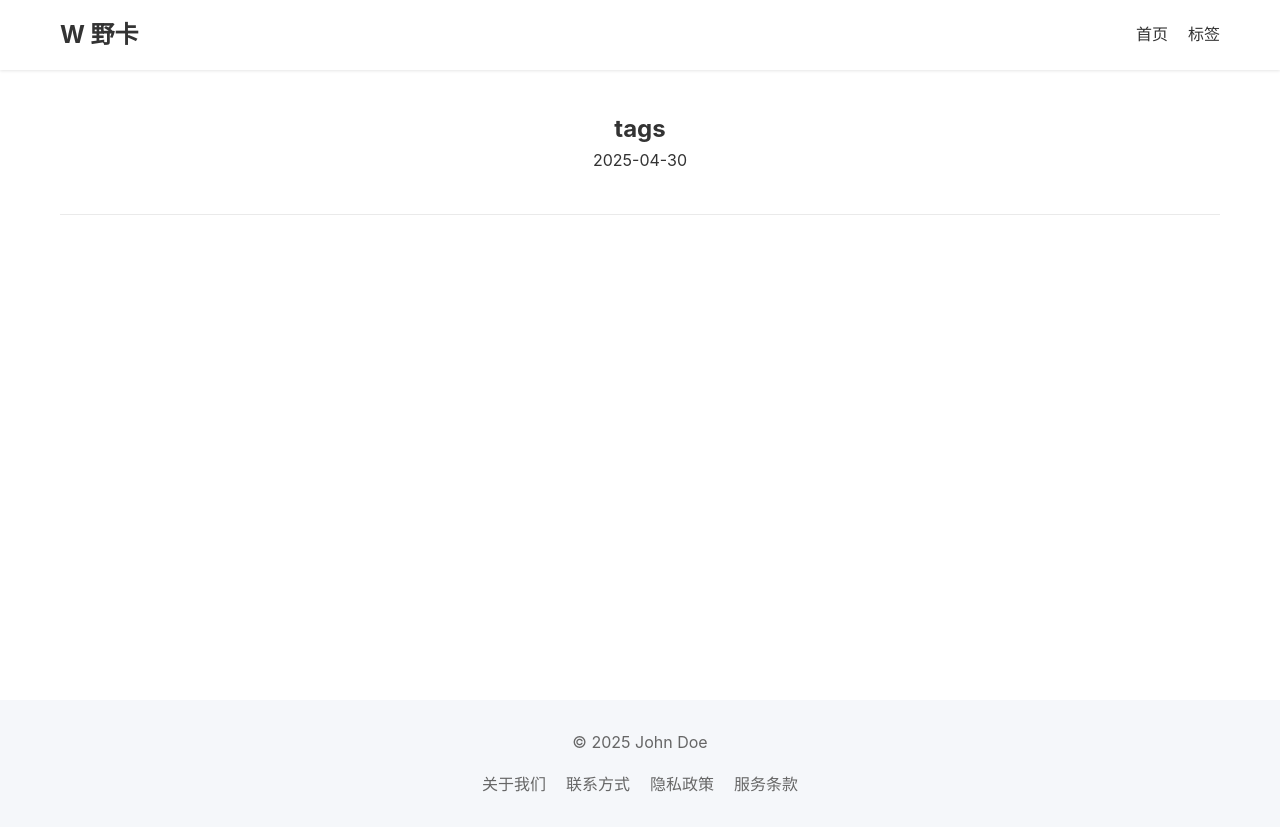
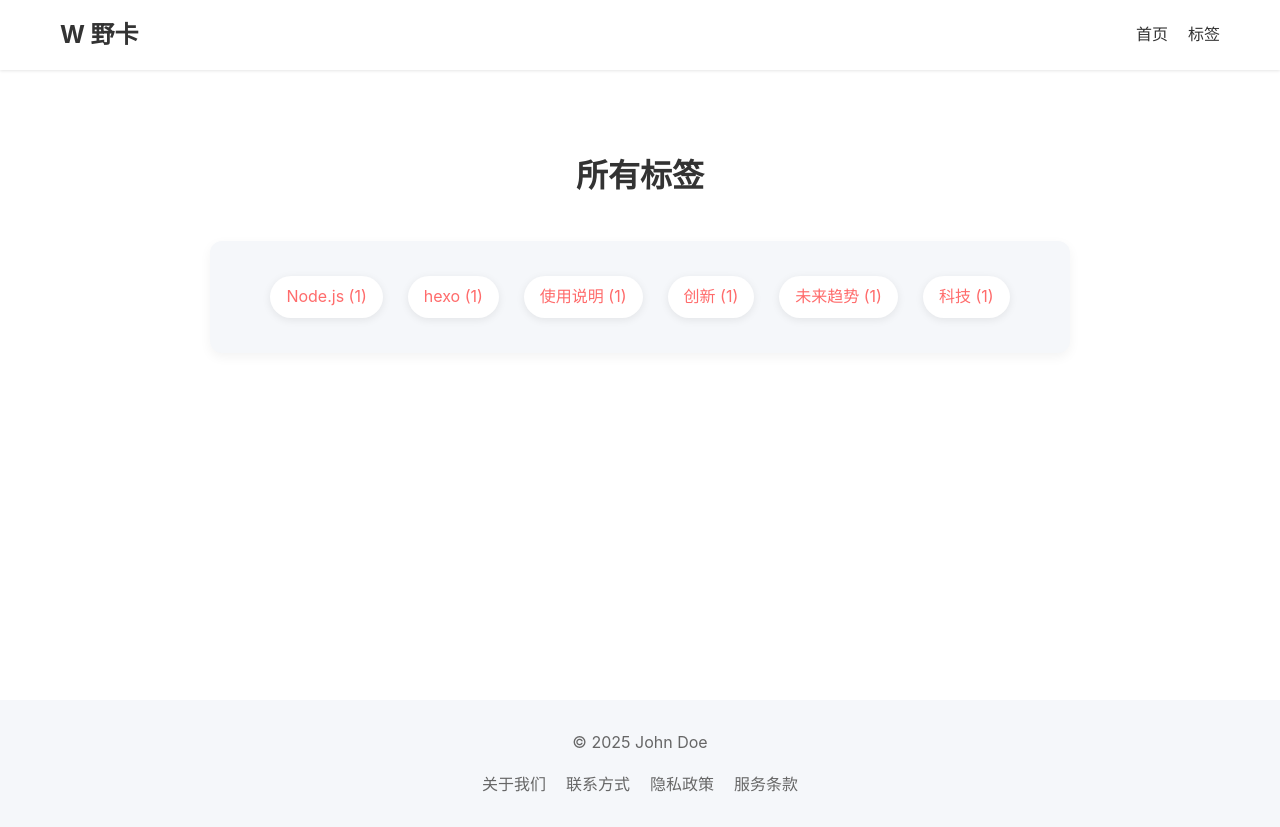
Before and after one commit to yeka-card/yeka-card.github.io, a plain HTML site: page tags/index.html in a window 1280 px wide. Drawn offline with Linux system fonts and the light colour scheme.

Commit message:
Site updated: 2025-04-30 11:21:10

```diff
--- a/tags/index.html
+++ b/tags/index.html
@@ -29,28 +29,37 @@
 
   <main class="main-content">
     <div class="container">
-      <article class="post-content">
-  <header class="post-header">
-    <h1 class="post-title">tags</h1>
-    <div class="post-meta">
-      <span class="post-date">2025-04-30</span>
+      <div class="tags-container">
+    <h1 class="page-title">所有标签</h1>
+
+    <div class="tags-cloud">
+
+        <a href="/tags/Node-js/" class="tag-item" style="font-size: 100%;">
+          Node.js (1)
+        </a>
+
+        <a href="/tags/hexo/" class="tag-item" style="font-size: 100%;">
+          hexo (1)
+        </a>
+
+        <a href="/tags/%E4%BD%BF%E7%94%A8%E8%AF%B4%E6%98%8E/" class="tag-item" style="font-size: 100%;">
+          使用说明 (1)
+        </a>
+
+        <a href="/tags/%E5%88%9B%E6%96%B0/" class="tag-item" style="font-size: 100%;">
+          创新 (1)
+        </a>
+
+        <a href="/tags/%E6%9C%AA%E6%9D%A5%E8%B6%8B%E5%8A%BF/" class="tag-item" style="font-size: 100%;">
+          未来趋势 (1)
+        </a>
+
+        <a href="/tags/%E7%A7%91%E6%8A%80/" class="tag-item" style="font-size: 100%;">
+          科技 (1)
+        </a>
 
     </div>
-  </header>
-
-  <div class="post-body">
-
   </div>
-
-
-</article>
-
-
-  <div class="post-navigation">
-
-
-  </div>
-
 
     </div>
   </main>
```
